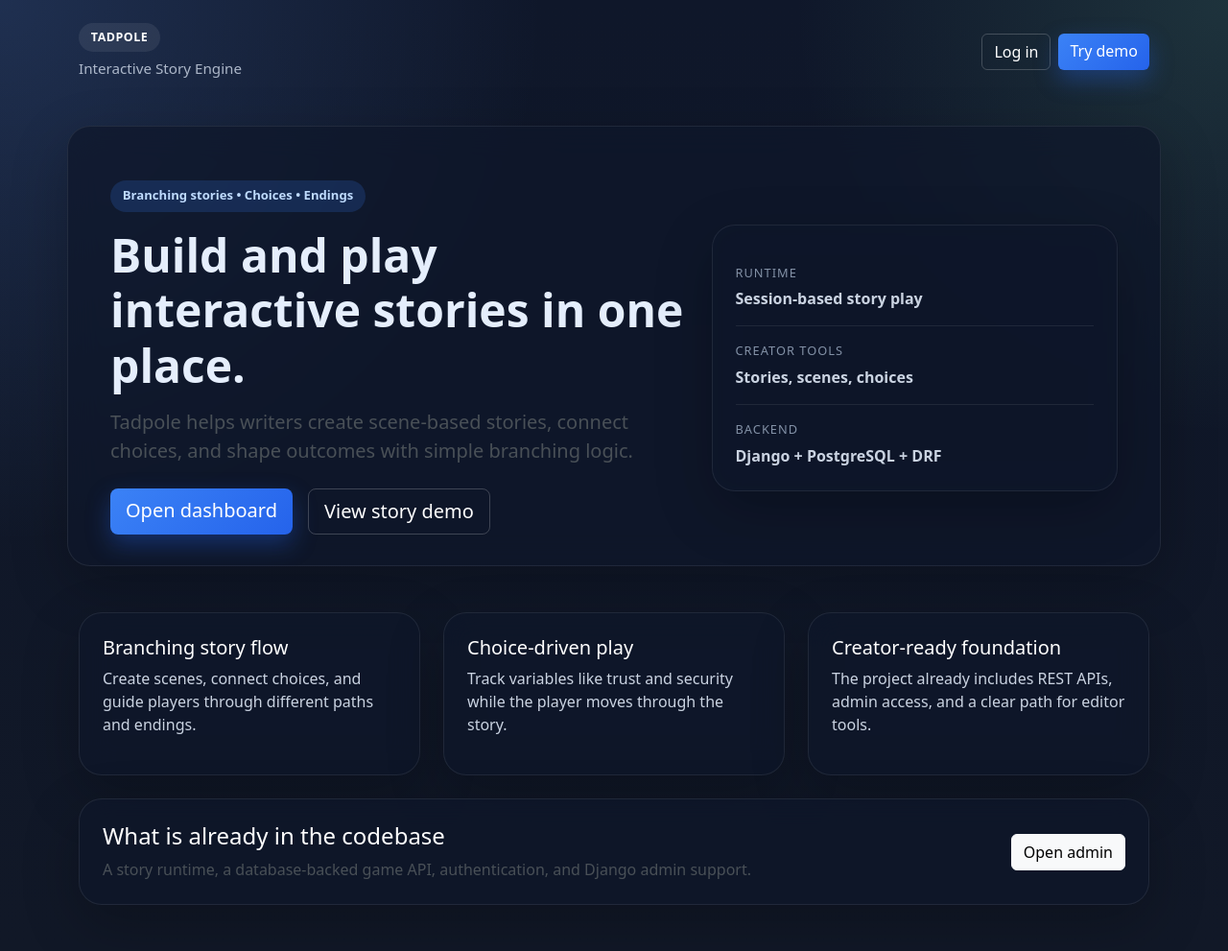
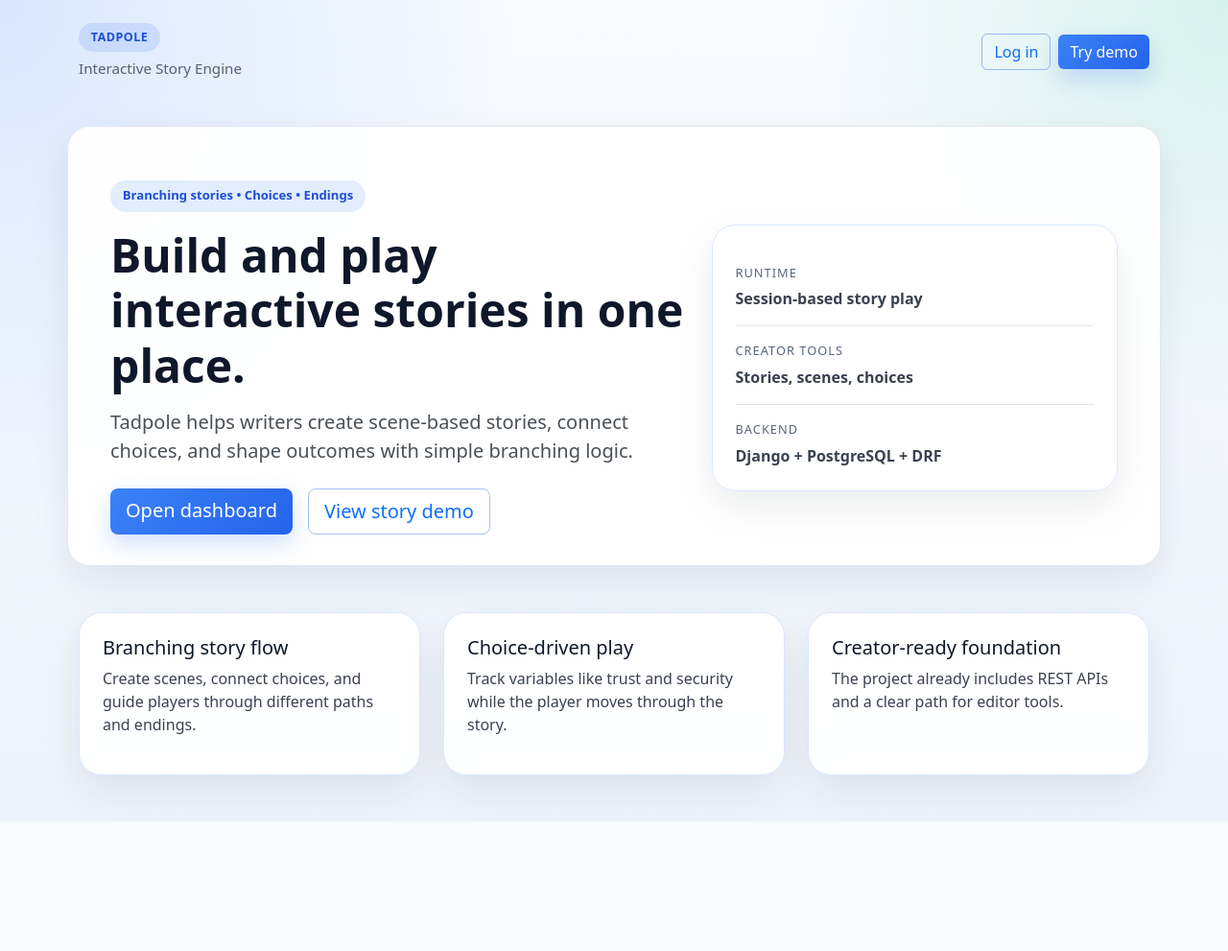
Before and after one commit to fardinkamal62/tadpole-interactive-story-engine, a Django app: page / in a window 1280 px wide. Shown: the whole page at 96% size. After the commit the page ends 845 px from the top, so only its background shows below. Run offline with Django 5.2, Linux system fonts and the light colour scheme.

Commit message:
feat: add home page styles and functionality with user profile management

```diff
--- a/static/home_page.html
+++ b/static/home_page.html
@@ -8,7 +8,7 @@
 
     <link href="https://cdn.jsdelivr.net/npm/bootstrap@5.3.8/dist/css/bootstrap.min.css" rel="stylesheet"
           integrity="sha384-sRIl4kxILFvY47J16cr9ZwB07vP4J8+LH7qKQnuqkuIAvNWLzeN8tE5YBujZqJLB" crossorigin="anonymous">
-    <link rel="stylesheet" href="{% static 'styles/index.css' %}?v={{ timestamp }}">
+    <link rel="stylesheet" href="{% static 'styles/home_page.css' %}?v={{ timestamp }}">
 </head>
 
 <body>
@@ -18,8 +18,18 @@
             <div class="brand-mark">Tadpole</div>
             <div class="brand-subtitle">Interactive Story Engine</div>
         </div>
-        <div class="d-flex gap-2">
-            <a class="btn btn-outline-light" href="/login/">Log in</a>
+        <div class="d-flex gap-2 align-items-center">
+            <a class="btn btn-outline-primary" href="/login/" id="home-login-btn">Log in</a>
+            <div class="profile-menu d-none" id="home-profile-menu">
+                <button type="button" class="user-chip" id="home-user-chip" aria-label="Signed-in user menu">
+                    <span class="user-avatar" id="home-user-avatar">U</span>
+                    <span class="user-name" id="home-user-name"></span>
+                </button>
+                <div class="profile-dropdown" aria-label="Profile menu">
+                    <a class="profile-dropdown-item" href="/" id="home-profile-dashboard-link">Dashboard</a>
+                    <button type="button" class="profile-dropdown-item" id="home-profile-logout-btn">Logout</button>
+                </div>
+            </div>
             <a class="btn btn-primary" href="/api/start/">Try demo</a>
         </div>
     </header>
@@ -34,8 +44,8 @@
                     simple branching logic.
                 </p>
                 <div class="d-flex flex-wrap gap-3">
-                    <a class="btn btn-primary btn-lg" href="/login/">Open dashboard</a>
-                    <a class="btn btn-outline-light btn-lg" href="/api/start/">View story demo</a>
+                    <a class="btn btn-primary btn-lg" href="/login/" id="home-dashboard-btn">Open dashboard</a>
+                    <a class="btn btn-outline-primary btn-lg" href="/api/start/">View story demo</a>
                 </div>
             </div>
             <div class="col-lg-5">
@@ -77,26 +87,13 @@
                 <article class="feature-card h-100">
                     <h5>Creator-ready foundation</h5>
                     <p>
-                        The project already includes REST APIs, admin access, and a clear path for editor tools.
+                        The project already includes REST APIs and a clear path for editor tools.
                     </p>
                 </article>
             </div>
         </section>
-
-        <section class="roadmap-card mt-4">
-            <div class="row g-3 align-items-center">
-                <div class="col-lg-8">
-                    <h4 class="mb-2">What is already in the codebase</h4>
-                    <p class="mb-0 text-light-emphasis">
-                        A story runtime, a database-backed game API, authentication, and Django admin support.
-                    </p>
-                </div>
-                <div class="col-lg-4 text-lg-end">
-                    <a class="btn btn-light" href="/admin/">Open admin</a>
-                </div>
-            </div>
-        </section>
     </main>
 </div>
+<script src="{% static 'scripts/home_page.js' %}?v={{ timestamp }}" defer></script>
 </body>
 </html>
--- /dev/null
+++ b/static/styles/home_page.css
@@ -0,0 +1,232 @@
+body {
+    margin: 0;
+    background:
+        radial-gradient(circle at top left, rgba(59, 130, 246, 0.16), transparent 35%),
+        radial-gradient(circle at top right, rgba(16, 185, 129, 0.14), transparent 28%),
+        linear-gradient(180deg, #f8fbff 0%, #eef3fb 100%);
+    color: #0f172a;
+}
+
+.page-shell {
+    min-height: 100vh;
+}
+
+.topbar {
+    position: relative;
+    z-index: 1;
+}
+
+.brand-mark {
+    display: inline-block;
+    padding: 0.35rem 0.8rem;
+    border-radius: 999px;
+    background: rgba(37, 99, 235, 0.12);
+    color: #1d4ed8;
+    font-weight: 700;
+    letter-spacing: 0.04em;
+    text-transform: uppercase;
+    font-size: 0.78rem;
+}
+
+.brand-subtitle {
+    margin-top: 0.4rem;
+    color: rgba(30, 41, 59, 0.72);
+    font-size: 0.95rem;
+}
+
+.hero-card,
+.roadmap-card,
+.feature-card,
+.stats-card {
+    border: 1px solid #dbe7ff;
+    background: rgba(255, 255, 255, 0.94);
+    backdrop-filter: blur(8px);
+    border-radius: 24px;
+    box-shadow: 0 16px 40px rgba(15, 23, 42, 0.08);
+}
+
+.hero-card {
+    padding: 2rem;
+}
+
+.pill-badge {
+    display: inline-flex;
+    align-items: center;
+    gap: 0.35rem;
+    padding: 0.4rem 0.8rem;
+    border-radius: 999px;
+    background: rgba(59, 130, 246, 0.14);
+    color: #1d4ed8;
+    font-size: 0.82rem;
+    font-weight: 600;
+}
+
+.hero-card .lead,
+.roadmap-card p,
+.feature-card p,
+.stat-item strong {
+    color: rgba(15, 23, 42, 0.82);
+}
+
+.stats-card {
+    padding: 1.5rem;
+}
+
+.stat-item {
+    padding: 1rem 0;
+    border-bottom: 1px solid #e2e8f0;
+}
+
+.stat-item:last-child {
+    border-bottom: 0;
+    padding-bottom: 0;
+}
+
+.stat-label {
+    display: block;
+    color: rgba(71, 85, 105, 0.9);
+    font-size: 0.8rem;
+    text-transform: uppercase;
+    letter-spacing: 0.08em;
+    margin-bottom: 0.35rem;
+}
+
+.feature-card,
+.roadmap-card {
+    padding: 1.5rem;
+}
+
+.feature-card h5,
+.roadmap-card h4 {
+    color: #0f172a;
+}
+
+.btn-primary {
+    background: linear-gradient(135deg, #3b82f6, #2563eb);
+    border: 0;
+    box-shadow: 0 10px 24px rgba(37, 99, 235, 0.2);
+}
+
+.btn-primary:hover,
+.btn-primary:focus {
+    background: linear-gradient(135deg, #2563eb, #1d4ed8);
+}
+
+.btn-outline-primary {
+    border-color: rgba(37, 99, 235, 0.4);
+}
+
+.btn-outline-primary:hover {
+    background: rgba(37, 99, 235, 0.08);
+    border-color: rgba(37, 99, 235, 0.55);
+}
+
+.profile-menu {
+    position: relative;
+}
+
+.profile-menu::after {
+    content: '';
+    position: absolute;
+    left: 0;
+    right: 0;
+    top: 100%;
+    height: 0.55rem;
+}
+
+.user-chip {
+    display: inline-flex;
+    align-items: center;
+    gap: 0.5rem;
+    padding: 0.35rem 0.75rem;
+    border-radius: 999px;
+    background: #f8fafc;
+    border: 1px solid #dbe5f2;
+    cursor: pointer;
+    appearance: none;
+}
+
+.user-chip:focus-visible {
+    outline: 2px solid rgba(37, 99, 235, 0.45);
+    outline-offset: 2px;
+}
+
+.user-avatar {
+    width: 1.7rem;
+    height: 1.7rem;
+    border-radius: 50%;
+    display: inline-flex;
+    align-items: center;
+    justify-content: center;
+    background: linear-gradient(135deg, #60a5fa, #2563eb);
+    color: #fff;
+    font-weight: 700;
+    font-size: 0.8rem;
+}
+
+.user-name {
+    color: #0f172a;
+    font-weight: 600;
+    font-size: 0.9rem;
+}
+
+.profile-dropdown {
+    position: absolute;
+    top: 100%;
+    right: 0;
+    min-width: 10rem;
+    background: #ffffff;
+    border: 1px solid #dbe5f2;
+    border-radius: 12px;
+    box-shadow: 0 10px 30px rgba(15, 23, 42, 0.12);
+    padding: 0.35rem;
+    opacity: 0;
+    transform: translateY(-6px);
+    pointer-events: none;
+    transition: opacity 0.15s ease, transform 0.15s ease;
+    z-index: 20;
+}
+
+.profile-menu:hover .profile-dropdown,
+.profile-menu:focus-within .profile-dropdown {
+    opacity: 1;
+    transform: translateY(0);
+    pointer-events: auto;
+}
+
+.profile-dropdown-item {
+    width: 100%;
+    border: 0;
+    background: transparent;
+    color: #0f172a;
+    text-align: left;
+    display: block;
+    text-decoration: none;
+    border-radius: 8px;
+    padding: 0.5rem 0.65rem;
+    font-size: 0.9rem;
+}
+
+.profile-dropdown-item:hover {
+    background: #eff6ff;
+    color: #1d4ed8;
+}
+
+@media (max-width: 767px) {
+    .hero-card,
+    .feature-card,
+    .roadmap-card,
+    .stats-card {
+        border-radius: 20px;
+    }
+
+    .hero-card {
+        padding: 1.25rem;
+    }
+
+    .topbar {
+        flex-direction: column;
+        align-items: flex-start !important;
+        gap: 1rem;
+    }
+}
--- a/static/styles/index.css
+++ /dev/null
@@ -1,143 +0,0 @@
-body {
-    margin: 0;
-    background:
-        radial-gradient(circle at top left, rgba(104, 160, 255, 0.18), transparent 35%),
-        radial-gradient(circle at top right, rgba(120, 220, 170, 0.14), transparent 28%),
-        linear-gradient(180deg, #0f172a 0%, #111827 100%);
-    color: #e5eefc;
-}
-
-.page-shell {
-    min-height: 100vh;
-}
-
-.topbar {
-    position: relative;
-    z-index: 1;
-}
-
-.brand-mark {
-    display: inline-block;
-    padding: 0.35rem 0.8rem;
-    border-radius: 999px;
-    background: rgba(255, 255, 255, 0.08);
-    color: #ffffff;
-    font-weight: 700;
-    letter-spacing: 0.04em;
-    text-transform: uppercase;
-    font-size: 0.78rem;
-}
-
-.brand-subtitle {
-    margin-top: 0.4rem;
-    color: rgba(229, 238, 252, 0.72);
-    font-size: 0.95rem;
-}
-
-.hero-card,
-.roadmap-card,
-.feature-card,
-.stats-card {
-    border: 1px solid rgba(255, 255, 255, 0.08);
-    background: rgba(15, 23, 42, 0.72);
-    backdrop-filter: blur(16px);
-    border-radius: 24px;
-    box-shadow: 0 20px 60px rgba(0, 0, 0, 0.24);
-}
-
-.hero-card {
-    padding: 2rem;
-}
-
-.pill-badge {
-    display: inline-flex;
-    align-items: center;
-    gap: 0.35rem;
-    padding: 0.4rem 0.8rem;
-    border-radius: 999px;
-    background: rgba(59, 130, 246, 0.18);
-    color: #bfdbfe;
-    font-size: 0.82rem;
-    font-weight: 600;
-}
-
-.hero-card .lead,
-.roadmap-card p,
-.feature-card p,
-.stat-item strong {
-    color: rgba(229, 238, 252, 0.88);
-}
-
-.stats-card {
-    padding: 1.5rem;
-}
-
-.stat-item {
-    padding: 1rem 0;
-    border-bottom: 1px solid rgba(255, 255, 255, 0.08);
-}
-
-.stat-item:last-child {
-    border-bottom: 0;
-    padding-bottom: 0;
-}
-
-.stat-label {
-    display: block;
-    color: rgba(148, 163, 184, 0.88);
-    font-size: 0.8rem;
-    text-transform: uppercase;
-    letter-spacing: 0.08em;
-    margin-bottom: 0.35rem;
-}
-
-.feature-card,
-.roadmap-card {
-    padding: 1.5rem;
-}
-
-.feature-card h5,
-.roadmap-card h4 {
-    color: #ffffff;
-}
-
-.btn-primary {
-    background: linear-gradient(135deg, #3b82f6, #2563eb);
-    border: 0;
-    box-shadow: 0 10px 24px rgba(37, 99, 235, 0.35);
-}
-
-.btn-primary:hover,
-.btn-primary:focus {
-    background: linear-gradient(135deg, #2563eb, #1d4ed8);
-}
-
-.btn-outline-light {
-    border-color: rgba(255, 255, 255, 0.2);
-    color: #fff;
-}
-
-.btn-outline-light:hover {
-    background: rgba(255, 255, 255, 0.1);
-    border-color: rgba(255, 255, 255, 0.35);
-    color: #fff;
-}
-
-@media (max-width: 767px) {
-    .hero-card,
-    .feature-card,
-    .roadmap-card,
-    .stats-card {
-        border-radius: 20px;
-    }
-
-    .hero-card {
-        padding: 1.25rem;
-    }
-
-    .topbar {
-        flex-direction: column;
-        align-items: flex-start !important;
-        gap: 1rem;
-    }
-}
```
Also changed, not shown: static/scripts/home_page.js (added, +52 -0 lines), static/scripts/login.js (+19 -8 lines), static/styles/login.css (+19 -19 lines), README.md.
